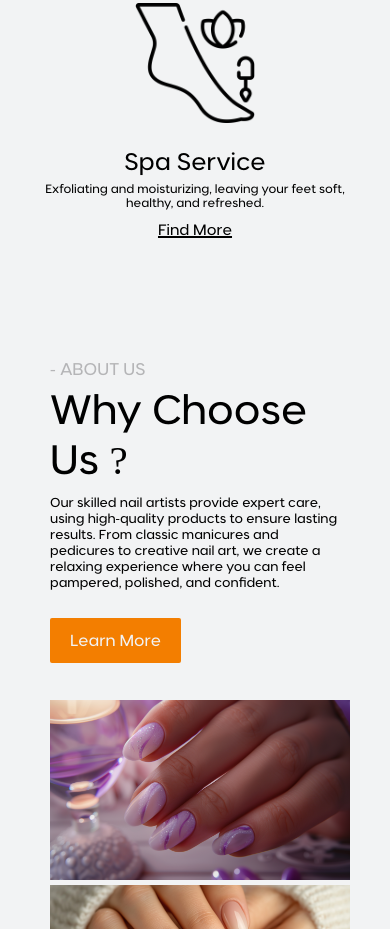
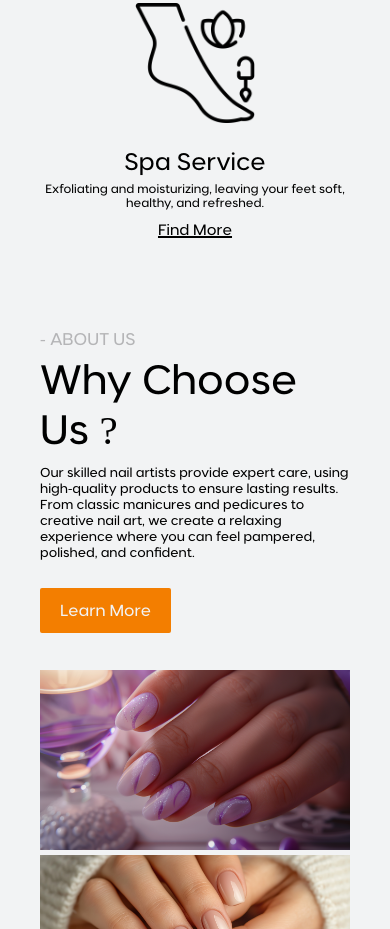
Before and after one commit to prashna08/Auzzy-Nails, a plain HTML site: page index.html in a window 390 px wide. Shown: the part 1749-2678 px from the top of the page. Drawn offline with Linux system fonts and the light colour scheme.

Commit message:
Add files via upload

```diff
--- a/general.css
+++ b/general.css
@@ -32,7 +32,7 @@ button{
 .section-title{
     font-family: ceramo;
     font-style: bold;
-    padding: 30px 50px;
+    padding: 30px 0px;
     font-size: 50px;
 }
 @font-face {
--- a/index.css
+++ b/index.css
@@ -331,7 +331,7 @@ header .nav-bar{
         gap: 10px;
     }
     .detail-section .section-content .container-2 img{
-        width: 700px;
+        width: 450px;
         height: 230px;
     }
     .detail-section .section-content .container-1 .title{
@@ -348,10 +348,10 @@ header .nav-bar{
         font-size: 16px;
     }
     .detail-section .section-content .container-2 .img-1{
-        border-radius: 0px;
+        border-top-left-radius: 60%;
     }
     .detail-section .section-content .container-2 .img-2{
-        border-radius: 0px;
+        border-bottom-left-radius: 60%;
     }
 }
 
@@ -414,9 +414,16 @@ header .nav-bar{
     }
     .detail-section .section-content{
         flex-direction: column;
+        padding: 40px ;
     }
     .detail-section .section-content .container-2 img{
-        width: 300px;
+        width: 100%;
         height: 180px;
     }
+    .detail-section .section-content .container-2 .img-1{
+        border-radius: 0px;
+    }
+    .detail-section .section-content .container-2 .img-2{
+        border-radius: 0px;
+    }
 }
```
